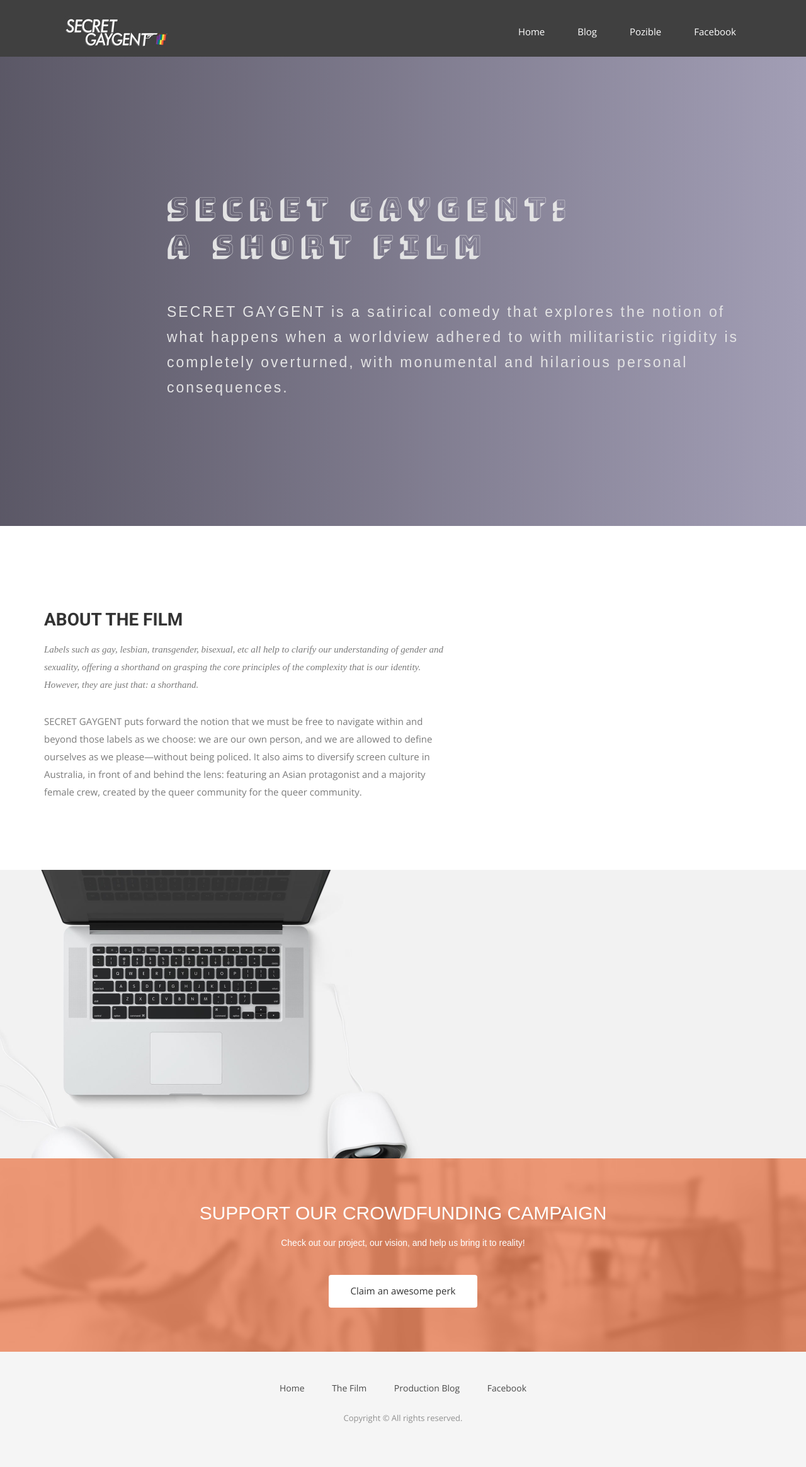
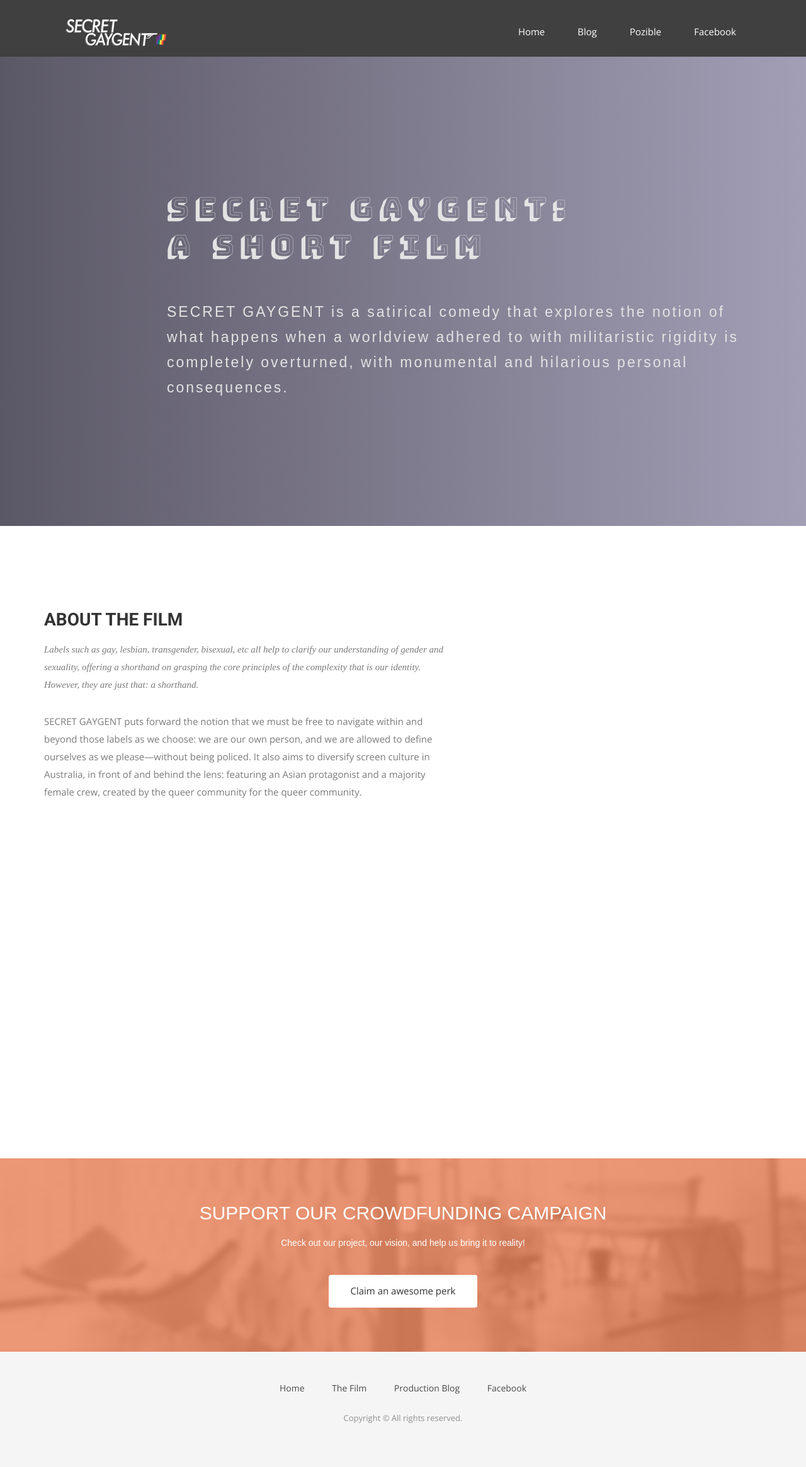
Before and after one commit to thewonglab/secret, a Jekyll site: the page built from index.html, in a window 1280 px wide. Shown: the whole page at 63% size. Built offline with Jekyll 4.4.1, drawn with Linux system fonts in a browser that asks for light colours; nearby versions of some CDN libraries; some web fonts are replaced; grey boxes are pictures that could not be loaded.

Commit message:
Update airspace.css

```diff
--- a/css/airspace.css
+++ b/css/airspace.css
@@ -252,7 +252,7 @@
 	Feature Start
 --*/
 #feature {
-  background: url("../img/featue-bg.jpg");
+  /*background: url("../img/featue-bg.jpg");*/
   background-position: 50% 94px;
   width: 100%;
   display: block;
```
